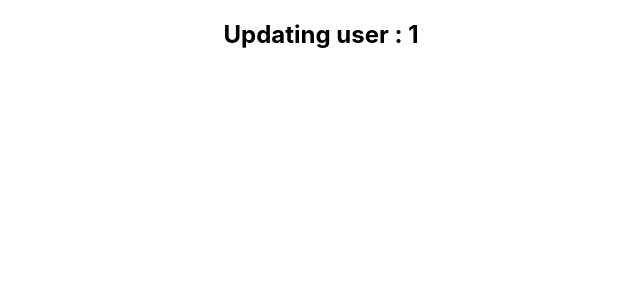
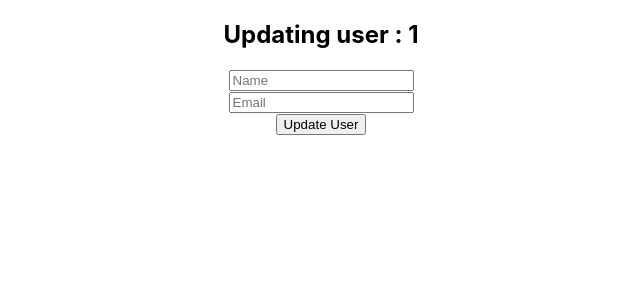
Before and after one commit to writerowson/react-node-mongodb, a React (Create React App) app: page /update/1 in a window 1280 px wide. Shown: the top 300 px of the page, without its empty margins (319-959 px from the left). Built offline with nearby package versions, Linux system fonts and the light colour scheme; no server answers.

Commit message:
update user

```diff
--- a/src/components/AddUser/ADDuser.js
+++ b/src/components/AddUser/ADDuser.js
@@ -30,7 +30,7 @@ const ADDuser = () => {
             <form onSubmit={handleAdduser}>
                 <input type="name" name='name' placeholder='Name' required /><br />
                 <input type="email" name='email' placeholder='Email' required /><br />
-                <input type="submit" value="submit" />
+                <input type="submit" value="Add user" />
 
             </form>
         </div>
--- a/src/components/UpdateUser/UpdateUser.js
+++ b/src/components/UpdateUser/UpdateUser.js
@@ -1,12 +1,48 @@
-import React from 'react';
+import React, { useEffect, useState } from 'react';
 import { useParams } from 'react-router-dom';
 
 const UpdateUser = () => {
+    const { id } = useParams()
+    const [user, setUser] = useState({})
+    useEffect(() => {
+        const url = `http://localhost:5000/user${id}`
+        fetch(url)
+            .then(res => res.json())
+            .then(data => setUser(data))
+    }, [])
 
-    const { id } = useParams()
+
+    const handleUpdateUser = e => {
+        e.preventDefault()
+        const name = e.target.name.value;
+        const email = e.target.email.value;
+        const user = { name, email }
+
+        // send data to the server
+        fetch('http://localhost:5000/user', {
+            method: 'POST', // or 'PUT'
+            headers: {
+                'content-type': 'application/json'
+            },
+            body: JSON.stringify(user)
+        })
+            .then(res => res.json())
+            .then(data => {
+                console.log('success', data);
+                alert('users added');
+                e.target.reset()
+            })
+    }
+
     return (
         <div>
             <h2>Updating user : {id}</h2>
+            <form onSubmit={handleUpdateUser}>
+                <input type="name" name='name' placeholder='Name' required /><br />
+                <input type="email" name='email' placeholder='Email' required /><br />
+                <input type="submit" value="Update User" />
+
+            </form>
         </div>
     );
 };
```
